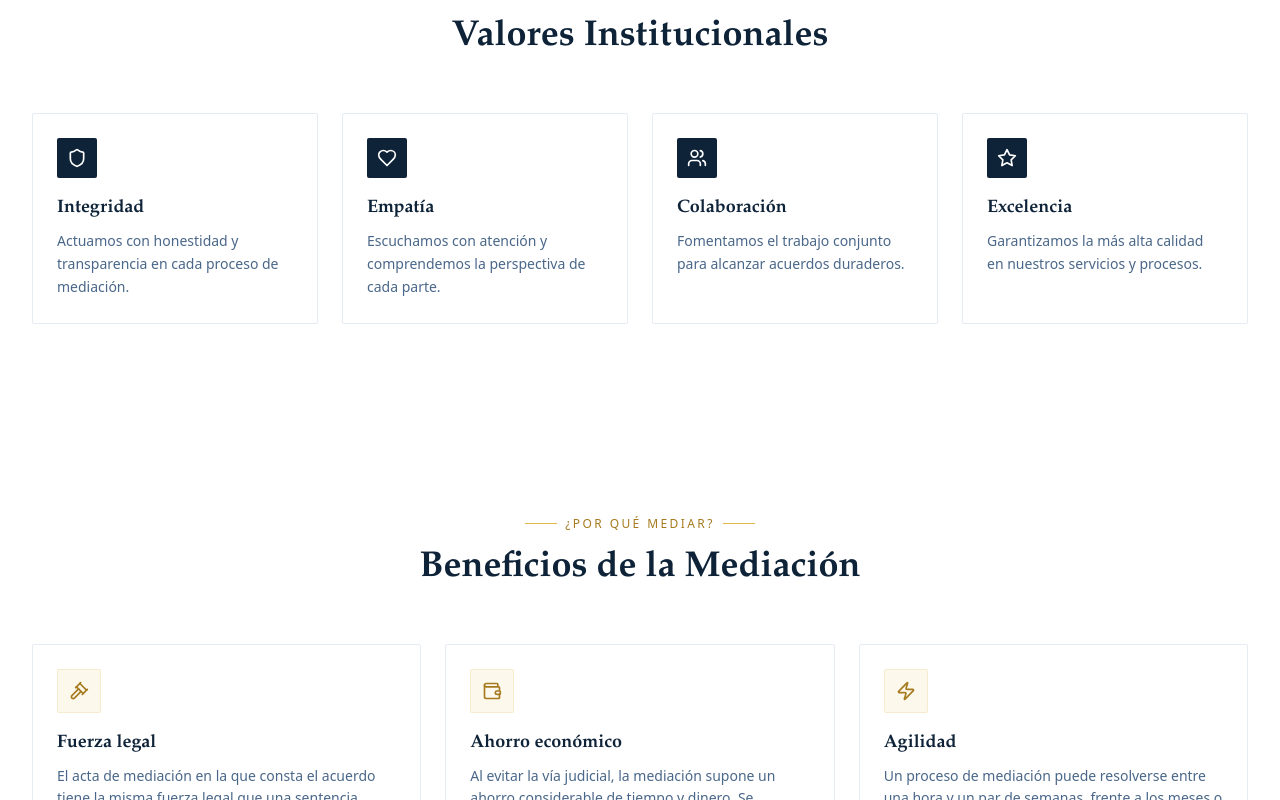
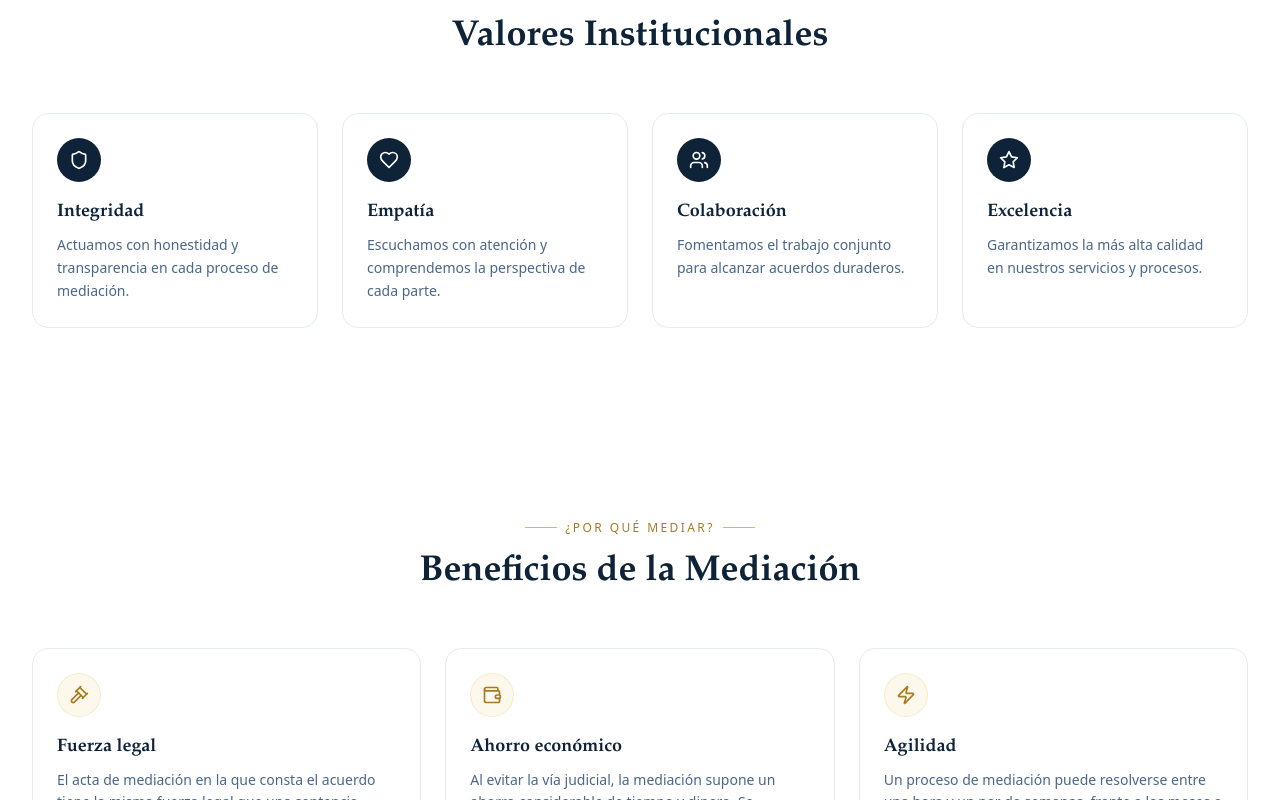
Before and after one commit to compuproyectos-beep/numa-mediacion, a Next.js app in the folder frontend/: page / in a window 1280 px wide. Shown: the part 2100-2900 px from the top of the page. Built offline with nearby package versions, Linux system fonts and the light colour scheme; no server answers.

Commit message:
Cambio de frontend telefono y compu

```diff
--- a/frontend/src/app/page.tsx
+++ b/frontend/src/app/page.tsx
@@ -391,17 +391,17 @@ export default function HomePage() {
             {valores.map(({ icon: Icon, titulo, desc }) => (
               <div
                 key={titulo}
-                className="group p-6 border border-numa-100 rounded-sm hover:border-gold-400 hover:shadow-lg transition-all duration-200"
+                className="group p-6 border border-numa-100 rounded-2xl bg-white hover:bg-numa-900 hover:border-gold-400/60 hover:shadow-xl transition-all duration-300"
               >
-                <div className="w-10 h-10 rounded-sm bg-numa-900 group-hover:bg-gold-400 flex items-center justify-center mb-4 transition-colors">
-                  <Icon className="w-5 h-5 text-white group-hover:text-numa-950" />
+                <div className="w-11 h-11 rounded-full bg-numa-900 group-hover:bg-gold-400 flex items-center justify-center mb-4 transition-colors duration-300">
+                  <Icon className="w-5 h-5 text-white group-hover:text-numa-950 transition-colors duration-300" />
                 </div>
 
-                <h3 className="text-lg font-bold text-numa-900 mb-2">
+                <h3 className="text-lg font-bold text-numa-900 group-hover:text-gold-400 mb-2 transition-colors duration-300">
                   {titulo}
                 </h3>
 
-                <p className="text-sm text-numa-500 leading-relaxed font-sans">
+                <p className="text-sm text-numa-500 group-hover:text-numa-100 leading-relaxed font-sans transition-colors duration-300">
                   {desc}
                 </p>
               </div>
@@ -465,14 +465,14 @@ export default function HomePage() {
                         setBeneficioAbierto((prev) => (prev === titulo ? null : titulo));
                       }
                     }}
-                    className={`absolute inset-x-0 top-0 min-h-full p-6 rounded-sm border cursor-pointer transition-all duration-300 outline-none focus-visible:ring-2 focus-visible:ring-gold-400 ${
+                    className={`absolute inset-x-0 top-0 min-h-full p-6 rounded-2xl border cursor-pointer transition-all duration-300 outline-none focus-visible:ring-2 focus-visible:ring-gold-400 ${
                       abierto
                         ? 'z-20 bg-numa-900 border-gold-400/60 shadow-xl'
                         : 'z-0 bg-white border-numa-100'
                     }`}
                   >
                     <div
-                      className={`w-11 h-11 rounded-sm border flex items-center justify-center mb-4 transition-colors duration-300 ${
+                      className={`w-11 h-11 rounded-full border flex items-center justify-center mb-4 transition-colors duration-300 ${
                         abierto
                           ? 'bg-gold-400/20 border-gold-400/40'
                           : 'bg-gold-400/10 border-gold-400/20'
```
